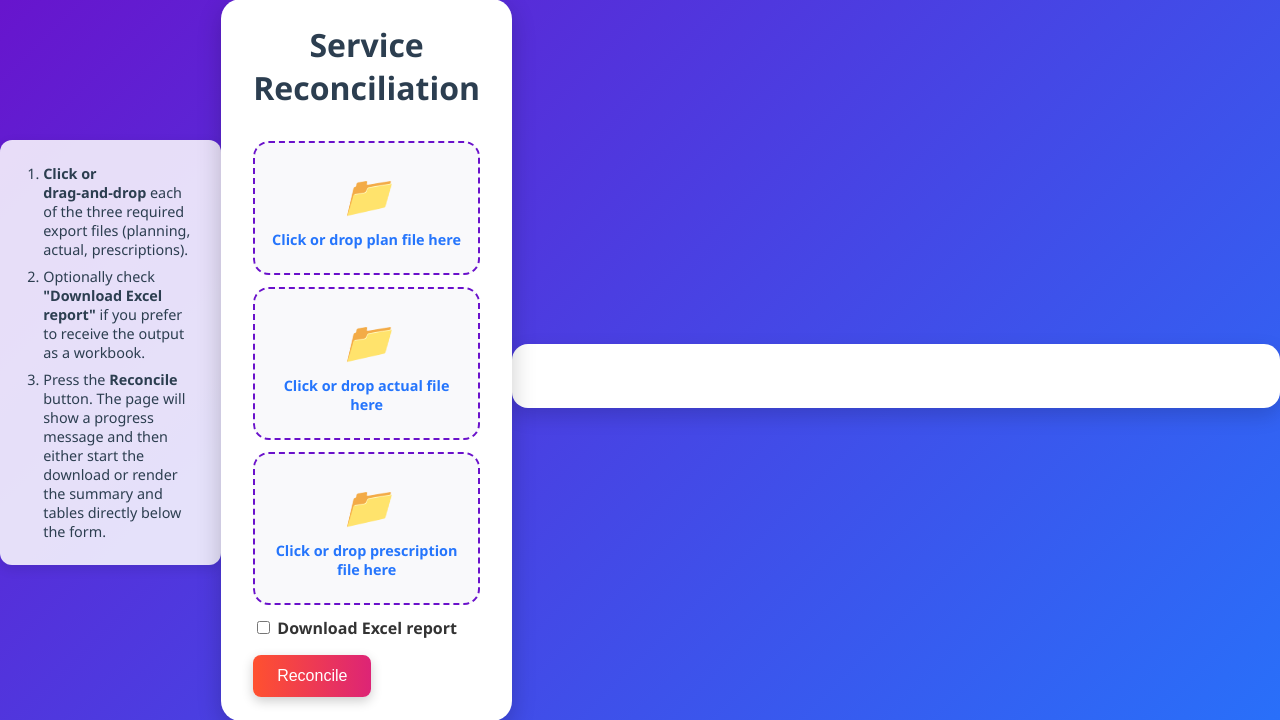
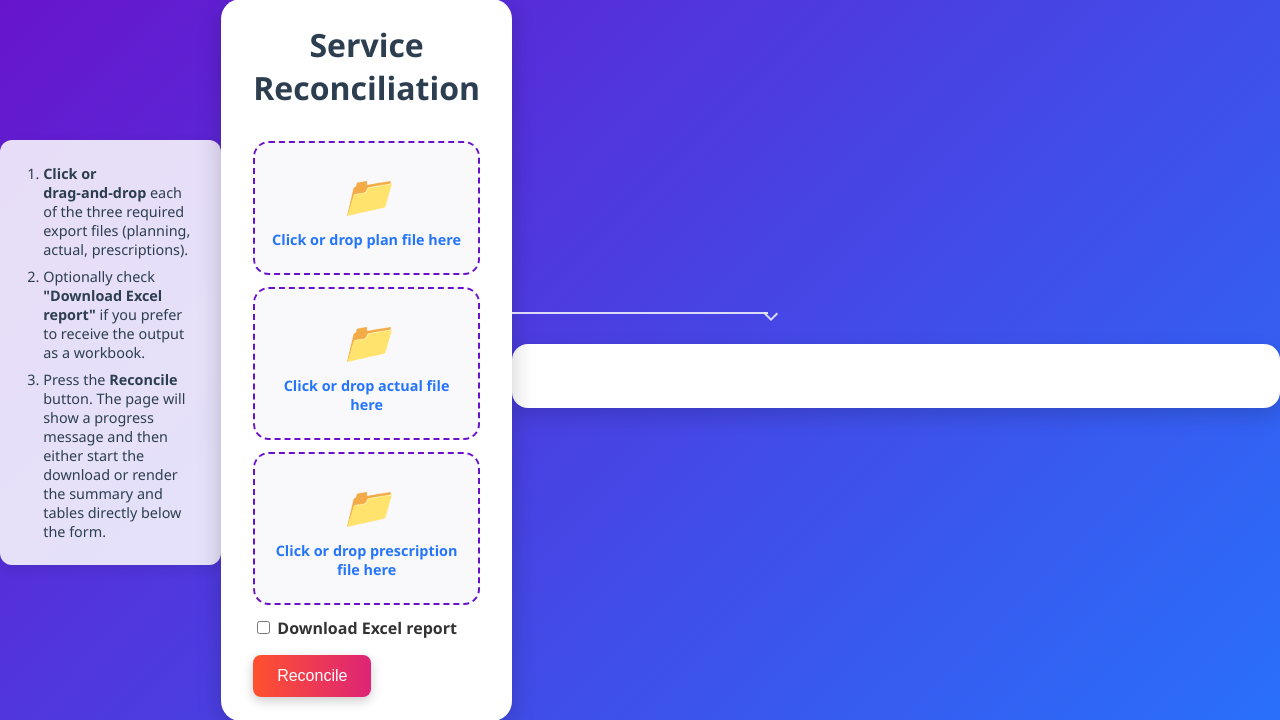
Before and after one commit to juanfelipe-dev/HelvetiCare-Reconcile, a FastAPI app: page / in a window 1280 px wide. Shown: the part 88-808 px from the top of the page. Run offline with FastAPI, Linux system fonts and the light colour scheme.

Commit message:
add arrow css

```diff
--- a/app/static/styles.css
+++ b/app/static/styles.css
@@ -59,6 +59,27 @@ body {
     justify-content: center; /* horizontal centering */
     align-items: center;     /* vertical centering */
     height: 100vh;           /* fill full viewport height for vertical centering */
+}
+
+/* decorative arrow between left and right panes */
+.connector {
+    position: absolute;
+    top: 50%;
+    left: 40vw;                /* start at right edge of left pane */
+    width: 20vw;               /* span across boundary to mid of right pane */
+    height: 0;
+    border-top: 2px solid rgba(255,255,255,0.8);
+}
+.connector::after {
+    content: "";
+    position: absolute;
+    right: -8px;               /* place arrowhead at line end */
+    top: 50%;
+    transform: translateY(-50%) rotate(45deg);
+    width: 8px;
+    height: 8px;
+    border-right: 2px solid rgba(255,255,255,0.8);
+    border-bottom: 2px solid rgba(255,255,255,0.8);
 }
 
 @media (max-width: 800px) {
--- a/app/templates/index.html
+++ b/app/templates/index.html
@@ -38,6 +38,7 @@
             <button type="submit">Reconcile</button>
         </form>
     </div>
+    <div class="connector"></div>
     <div class="right-pane">
         <div id="result-container" class="result-card"></div>
     </div>
```
